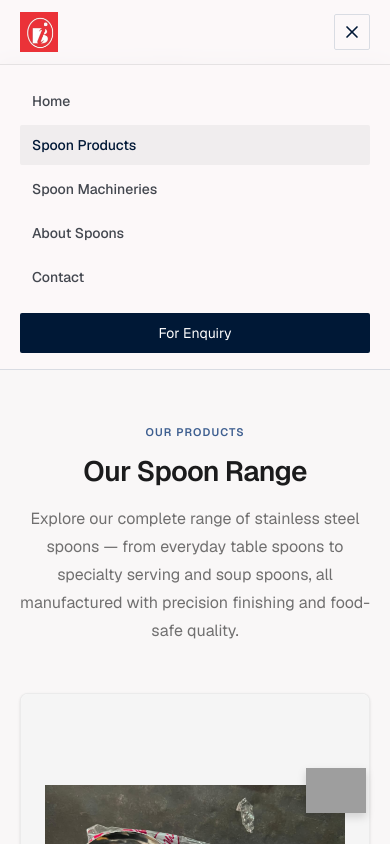
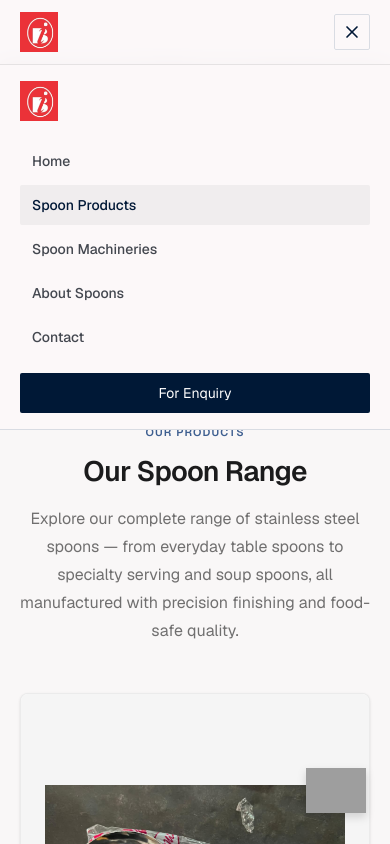
Before and after one commit to Harsh20071111/Social_Internship, a Next.js app: page /spoon/products in a window 390 px wide. Both pictures are taken after a click on the button "Toggle navigation". Shown: the top 844 px of the page. Built offline with nearby package versions, Linux system fonts and the light colour scheme; grey boxes are pictures that could not be loaded.

Commit message:
Add logo to mobile drawer and add mobile apple touch icon

```diff
--- a/src/components/layout/Navbar.tsx
+++ b/src/components/layout/Navbar.tsx
@@ -131,6 +131,23 @@ export function Navbar() {
           aria-label="Mobile navigation"
         >
           <div className="mx-auto flex max-w-[1600px] flex-col gap-1">
+            <div className="mb-4">
+              <Link
+                href="/"
+                onClick={() => setMobileOpen(false)}
+                className="flex items-center gap-2.5"
+              >
+                <Image
+                  src="/images/logo.png"
+                  alt="Bhakti Industries Logo"
+                  width={48}
+                  height={48}
+                  className="h-10 w-auto object-contain"
+                  priority
+                  sizes="(max-width: 768px) 40px, 48px"
+                />
+              </Link>
+            </div>
             {navLinks.map((link) => (
               <Link
                 key={link.label}
```
Also changed, not shown: src/app/apple-icon.png (added).
